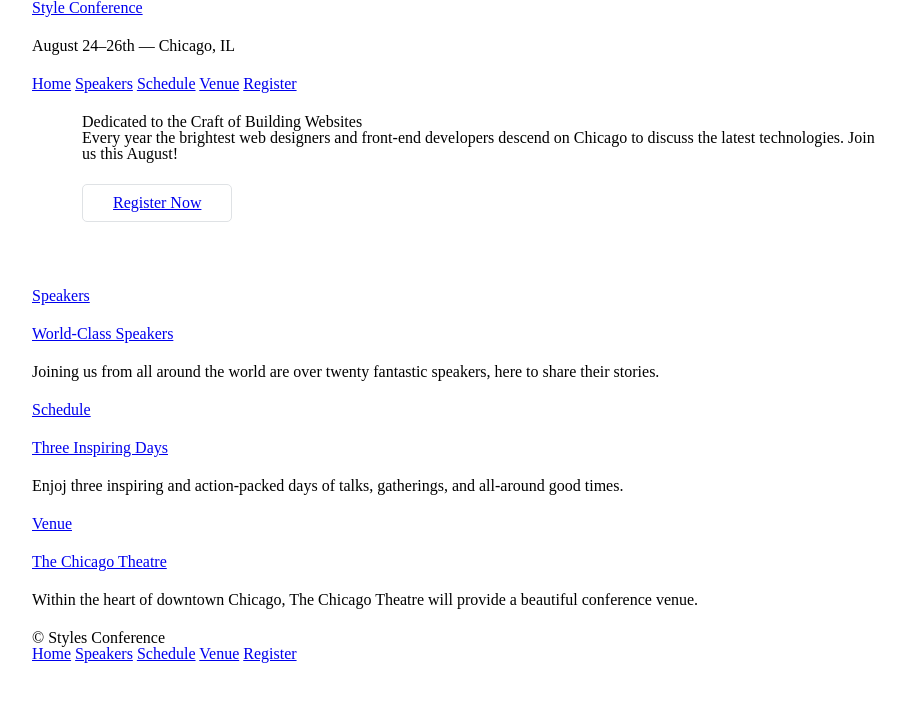
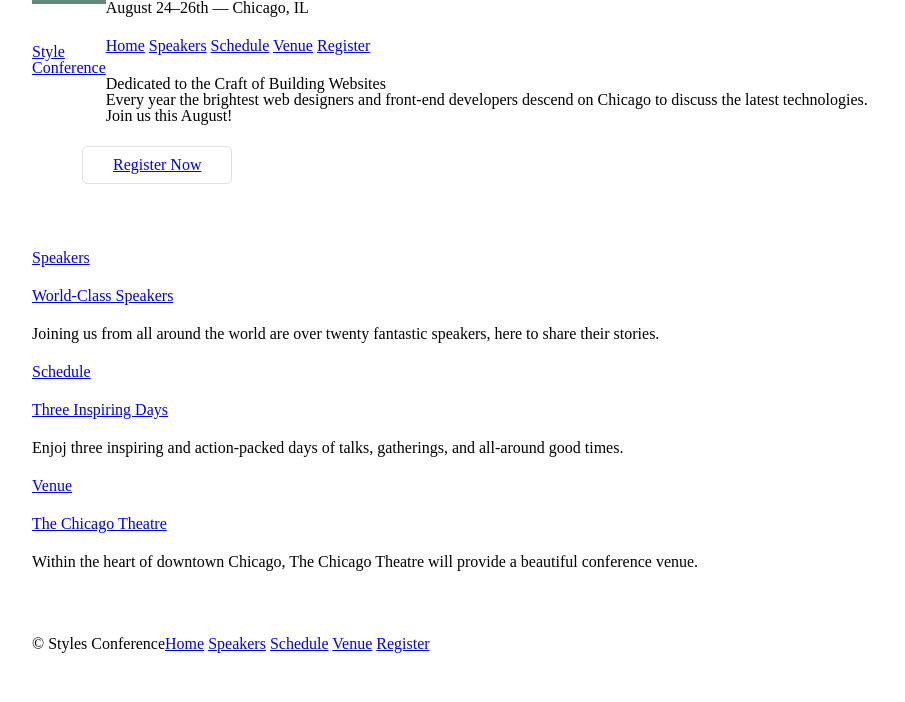
Before and after one commit to auxilum/HTML_CSS-vjezba-1, a plain HTML site: page index.html in a window 1280 px wide. Shown: the whole page, without its empty margins (158-1063 px from the left). Drawn offline with Linux system fonts and the light colour scheme.

Commit message:
pozicioniranje

```diff
--- a/assets/stylesheets/main.css
+++ b/assets/stylesheets/main.css
@@ -74,6 +74,27 @@ GRID
 
 /*
 ================
+Clearfix
+================
+*/
+
+.group:before,
+.group:after {
+	content: "";
+	dispay: table;
+}
+
+.group:after {
+	clear: both;
+}
+
+.group {
+	clear: both;
+	*zoom: 1;
+}
+
+/*
+================
 Typography
 ================
 */
@@ -108,3 +129,30 @@ Home
 .hero {
 	padding: 22px 80px 66px 80px;
 }
+
+/*
+==============
+Primary header
+==============
+*/
+
+.logo {
+	border-top: 4px solid #648880;
+	padding: 40px 0 22px 0;
+	float: left;
+}
+
+/*
+==============
+Primary footer
+==============
+*/
+
+.primary-footer {
+	padding-top: 44px;
+	padding-bottom: 44px;
+}
+
+.primary-footer small {
+	float: left;
+}
--- a/index.html
+++ b/index.html
@@ -6,10 +6,10 @@
 	<link rel="stylesheet" type="text/css" href="assets/stylesheets/main.css">
 </head>
 <body>
-	<header class="container">
+	<header class="container group">
 		<section>
-			<h1>
-				<a href="index.html">Style Conference</a>
+			<h1 class="logo">
+				<a href="index.html">Style <br> Conference</a>
 			</h1>
 		</section>
 		<p>August 24–26th — Chicago, IL</p>
@@ -49,7 +49,7 @@
     		<p>Within the heart of downtown Chicago, The Chicago Theatre will provide a beautiful conference venue.</p>
 		</section>
 	</section>
-	<footer class="container">
+	<footer class="primary-footer container group">
 		<small>&copy; Styles Conference</small>
 		<nav>
 			<a href="index.html">Home</a>
```
Also changed, not shown: register.html (+4 -4 lines), schedule.html (+4 -4 lines), speakers.html (+4 -4 lines), venue.html (+4 -4 lines).
